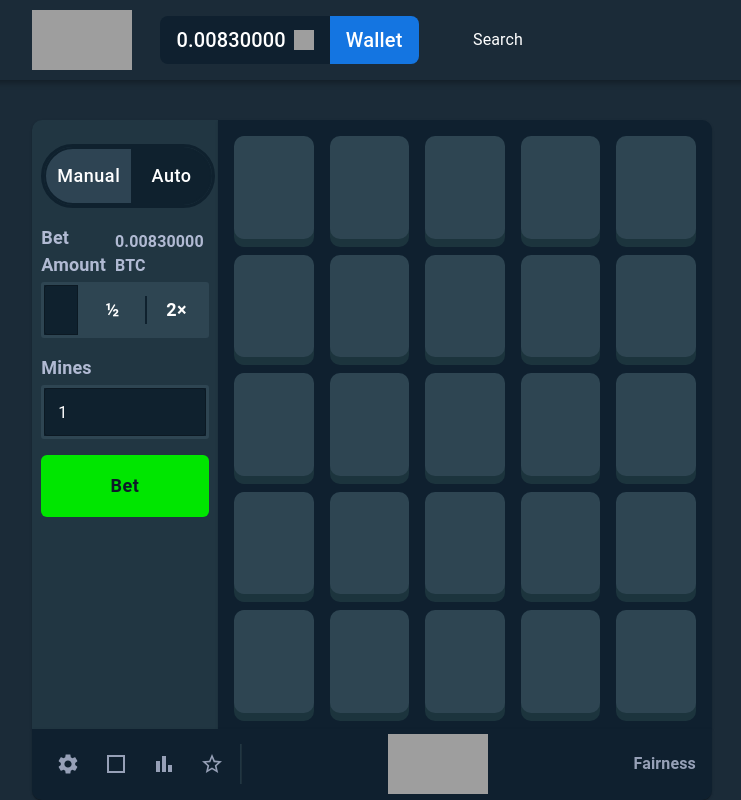
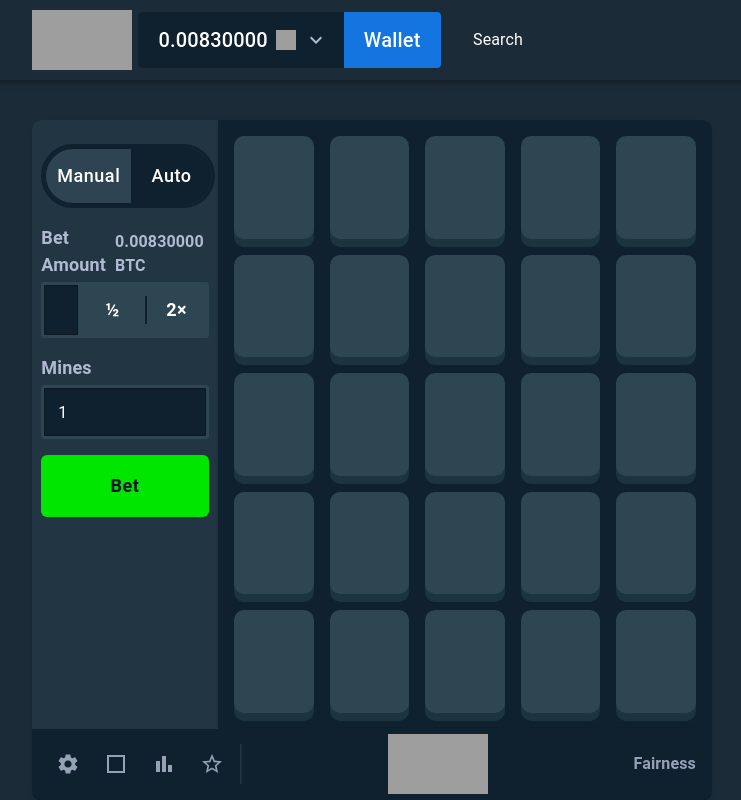
Before and after one commit to KoralK5/mines, a React (Vite) app: page /casino/games/mines/ in a window 1280 px wide. Shown: the whole page, without its empty margins (268-1009 px from the left). Built offline with nearby package versions, Linux system fonts and the light colour scheme; grey boxes are pictures that could not be loaded; some icons are missing.

Commit message:
minor stuff

```diff
--- a/src/Game.jsx
+++ b/src/Game.jsx
@@ -8,7 +8,7 @@ const GRID_SIZE = 5;
 const TOTAL_TILES = GRID_SIZE * GRID_SIZE;
 
 const Game = ({ wallet, setWallet }) => {
-  const [betAmount, setBetAmount] = useState(10.00);
+  const [betAmount, setBetAmount] = useState(5.00);
   const [numMines, setNumMines] = useState(1);
   const [clickedTiles, setClickedTiles] = useState(new Set());
   const [icons, setIcons] = useState(Array(TOTAL_TILES).fill(null));
--- a/src/Navbar.jsx
+++ b/src/Navbar.jsx
@@ -4,6 +4,7 @@ import SearchIcon from "@mui/icons-material/Search";
 import PersonIcon from "@mui/icons-material/Person";
 import NotificationsIcon from "@mui/icons-material/Notifications";
 import ChatIcon from "@mui/icons-material/Chat";
+import { KeyboardArrowDown } from '@mui/icons-material';
 
 function convertCadToBitcoin(cadAmount) {
   const conversionRate = 0.0000083; // 1 CAD = 0.0000083 BTC
@@ -39,15 +40,18 @@ const Navbar = ({ wallet }) => {
 
       <Box sx={{ display: 'flex', alignItems: 'center' }}>
         {/* Left box with money and Bitcoin logo */}
-        <Box sx={{ display: 'flex', alignItems: 'center', backgroundColor: '#0f202f', padding: '8px', borderTopLeftRadius: '8px', borderBottomLeftRadius: '8px' }}>
-          <Typography variant="h6" sx={{ display: 'flex', alignItems: 'center', marginLeft: 1, marginRight: 1 }}>
+        <Box sx={{ display: 'flex', alignItems: 'center', backgroundColor: '#0f202f', padding: '8px', borderTopLeftRadius: '4px', borderBottomLeftRadius: '4px' }}>
+          <Typography variant="h6" sx={{ display: 'flex', alignItems: 'center', marginLeft: 1.5 }}>
             <span style={{ marginRight: '8px' }}>{convertCadToBitcoin(wallet).toFixed(8)}</span>
             <img src="https://upload.wikimedia.org/wikipedia/commons/thumb/4/46/Bitcoin.svg/1200px-Bitcoin.svg.png" alt="Bitcoin" style={{ width: '20px', height: '20px' }} />
           </Typography>
+            <IconButton>
+              <KeyboardArrowDown sx={{ color: "#b1bad3" }} />
+            </IconButton>
         </Box>
 
         {/* Right box with "Wallet" text */}
-        <Box sx={{ backgroundColor: '#1475e1', padding: '8px', borderTopRightRadius: '8px', borderBottomRightRadius: '8px', color: 'white' }}>
+        <Box sx={{ backgroundColor: '#1475e1', padding: '12px', borderTopRightRadius: '4px', borderBottomRightRadius: '4px', color: 'white' }}>
           <Typography variant="h6" sx={{ textAlign: 'center', marginLeft: 1, marginRight: 1 }}>
             Wallet
           </Typography>
```
